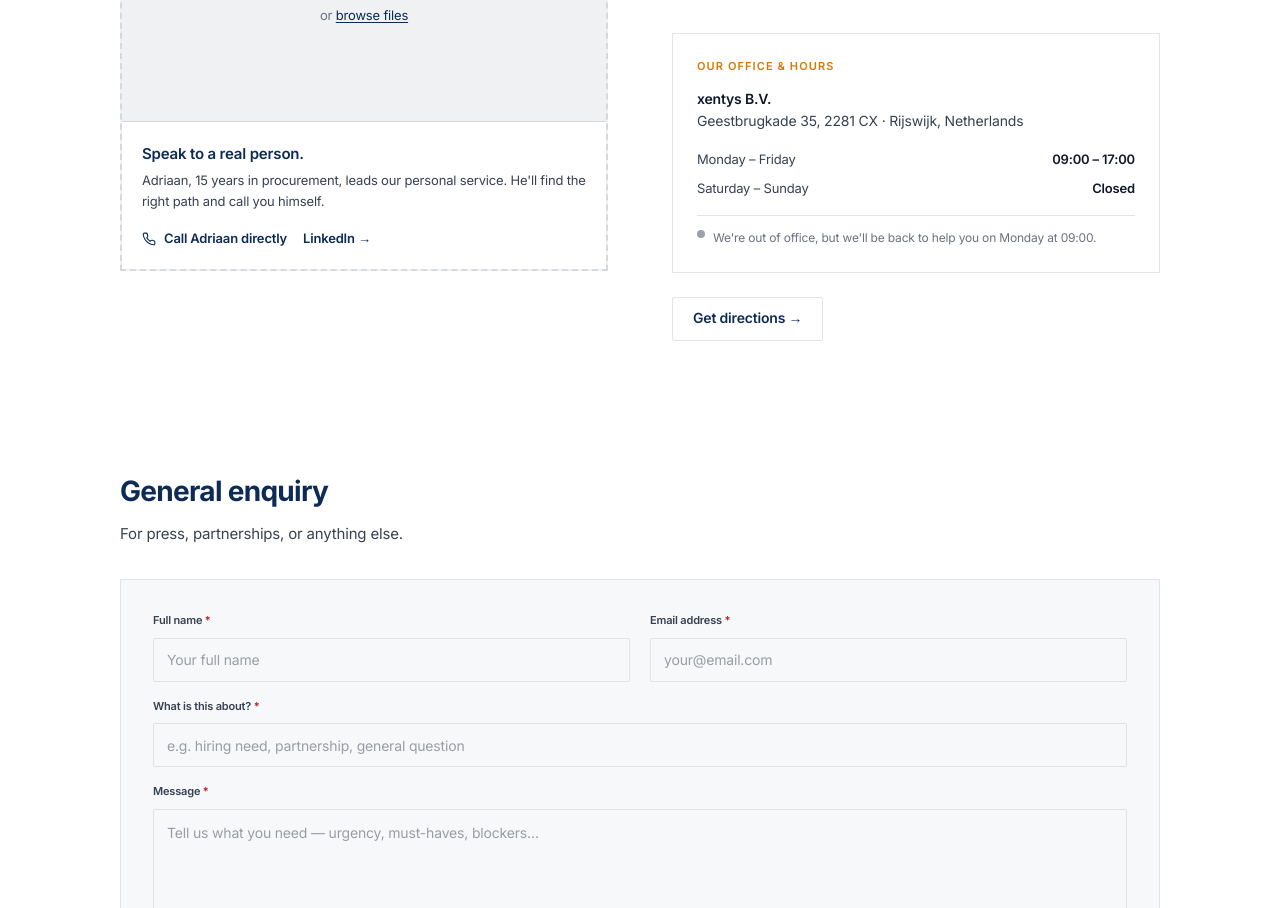
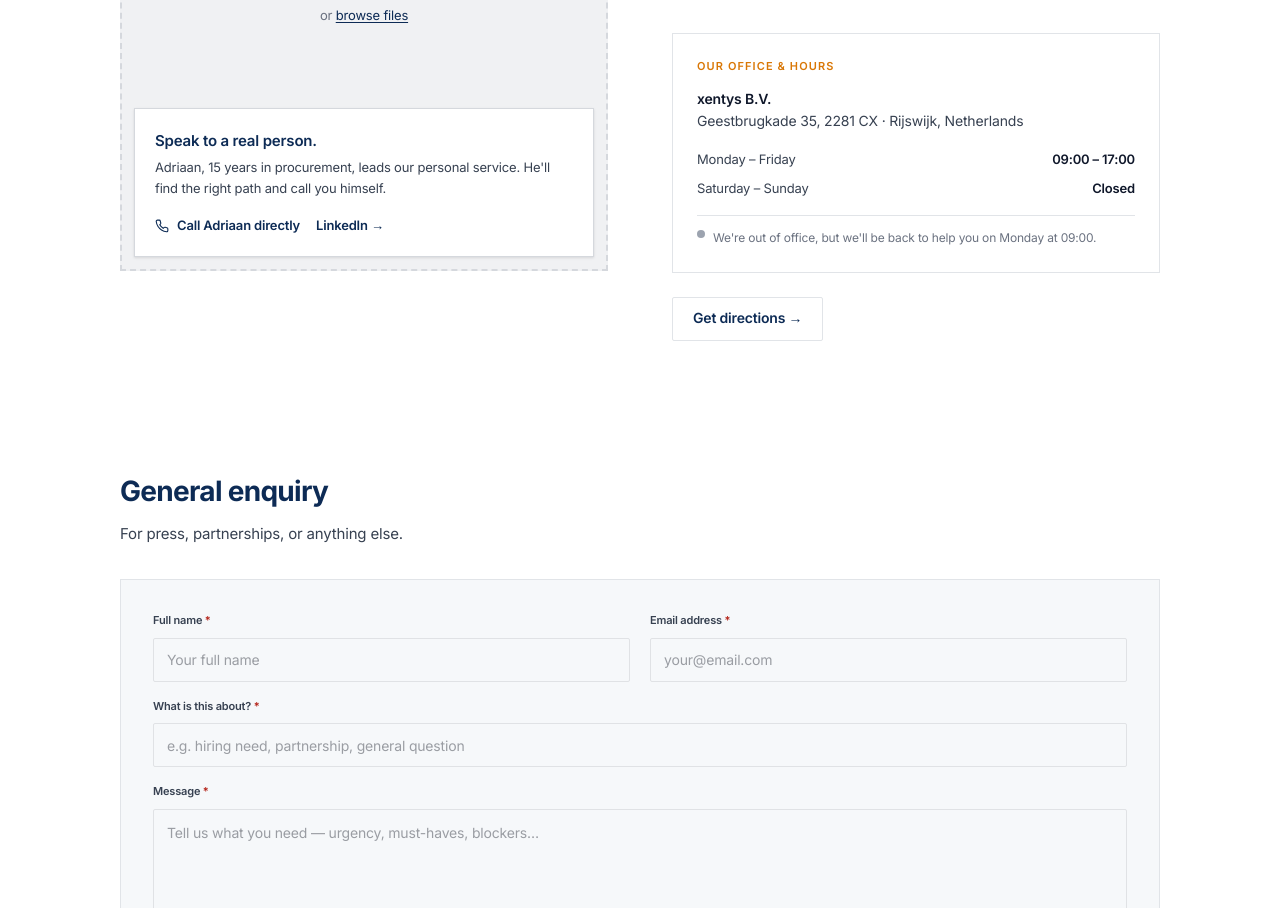
Before and after one commit to Kings-77dev/Xentys, a Next.js app: page /contact in a window 1280 px wide. Shown: the part 1095-2003 px from the top of the page. Built offline with nearby package versions, Linux system fonts and the light colour scheme.

Commit message:
Contact: caption card inset 12px from dashed container edges + full border + shadow

```diff
--- a/src/app/contact/page.tsx
+++ b/src/app/contact/page.tsx
@@ -170,8 +170,8 @@ export default function ContactPage() {
                 </p>
               </div>
 
-              {/* Caption — pinned to bottom inside the dashed container */}
-              <div className="absolute bottom-0 left-0 right-0 bg-white p-5 border-t border-[#d5d8dd]">
+              {/* Caption — inset floating card inside the dashed container */}
+              <div className="absolute bottom-3 left-3 right-3 bg-white p-5 border border-[#d5d8dd] shadow-sm">
                 <p className="font-semibold text-[15px] text-navy mb-1">Speak to a real person.</p>
                 <p className="text-[13px] text-text-secondary mb-4 leading-relaxed">
                   Adriaan, 15 years in procurement, leads our personal service. He'll find the right path and call you himself.
```
